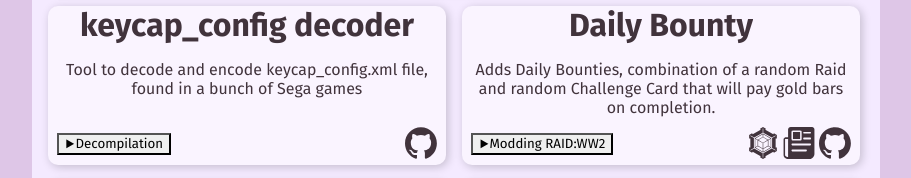
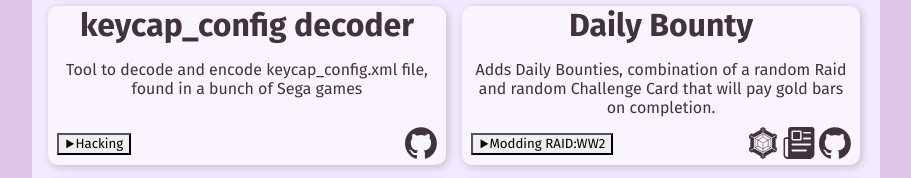
Before and after one commit to suhankins/detta.dev, an Astro site: page / in a window 1280 px wide. Shown: the part 1300-1478 px from the top of the page, without its empty margins (184-1095 px from the left). Built offline with nearby package versions, Linux system fonts and the light colour scheme; Astro itself is replaced by a stand-in of ours.

Commit message:
changed decomp to hacking

```diff
--- a/src/components/ProjectList.astro
+++ b/src/components/ProjectList.astro
@@ -79,7 +79,7 @@
     >
     <ProjectCard
         title="keycap_config decoder"
-        tags={['Decompilation', 'Deno', 'TypeScript']}
+        tags={['Hacking', 'Deno', 'TypeScript']}
         links={[
             {
                 type: 'github',
```
